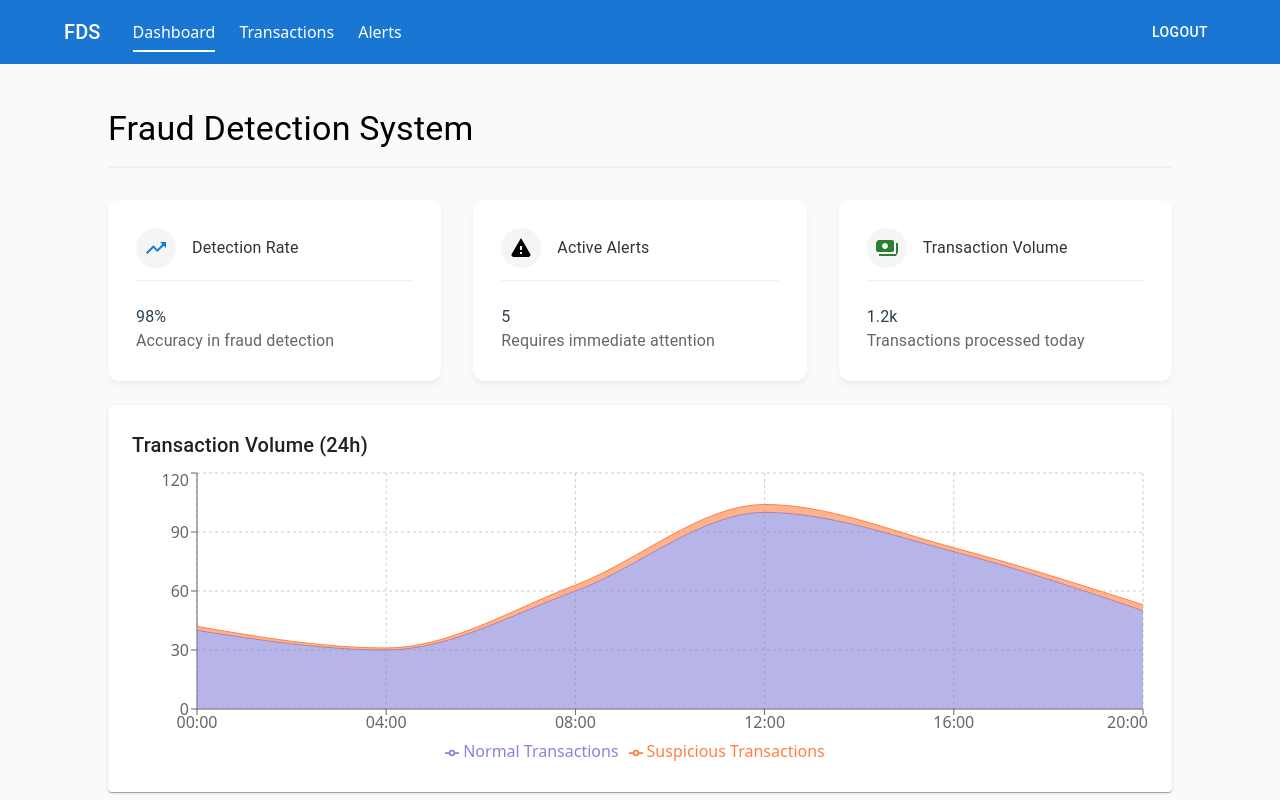
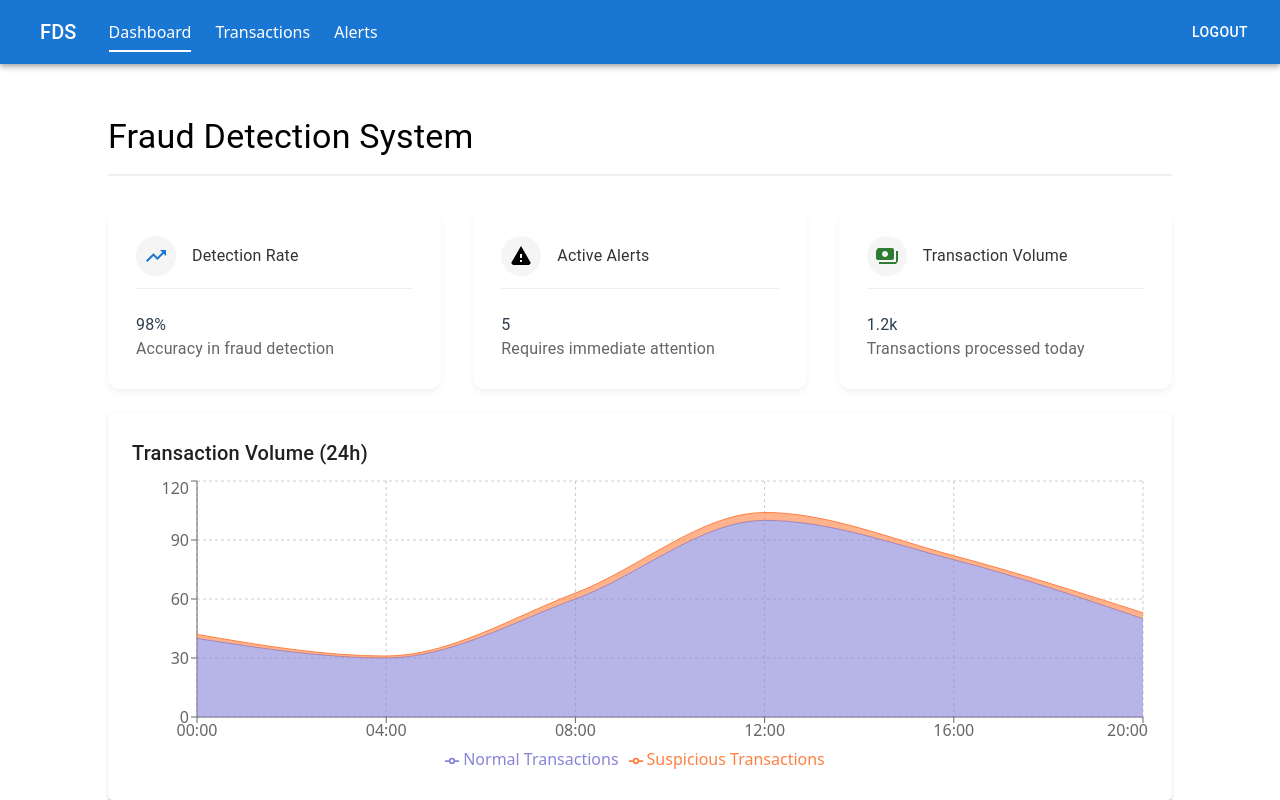
Before and after one commit to gazzaar/fraud-detection, a React app: page /login in a window 1280 px wide. Both pictures are taken after typing "name@example.com", "Sample123" into the empty fields and a click on the button "SIGN IN". Shown: the top 800 px of the page. Built offline with nearby package versions, Linux system fonts and the light colour scheme; the HTML template or start-up script is replaced by a standard one.

Commit message:
styles: Refactor the appbar to take full width

```diff
--- a/src/App.css
+++ b/src/App.css
@@ -1,6 +1,6 @@
 #root {
-  max-width: 1440px;
-  margin: 0 auto;
+  max-width: 100%;
+  margin: 0;
   width: 100%;
 }
 
--- a/src/components/Layout/Layout.jsx
+++ b/src/components/Layout/Layout.jsx
@@ -14,21 +14,23 @@ const Layout = () => {
   const { logout } = useAuth();
 
   return (
-    <Box sx={{ display: 'flex', minHeight: '100vh', flexDirection: 'column' }}>
+    <Box
+      sx={{
+        display: 'flex',
+        minHeight: '101vh',
+        flexDirection: 'column',
+      }}
+    >
       <AppBar position="static">
-        <Toolbar>
-          <Container
-            maxWidth="lg"
-            sx={{ display: 'flex', alignItems: 'center' }}
-          >
+        <Toolbar sx={{ px: 0 }}>
           <Typography
             variant="h6"
             component="div"
-              sx={{ mr: 4, fontWeight: 500 }}
+            sx={{ ml: 2, mr: 4, fontWeight: 500 }}
           >
             FDS
           </Typography>
-            <Box sx={{ flexGrow: 1, display: 'flex', gap: 3 }}>
+          <Box sx={{ flexGrow: 2, display: 'flex', gap: 3 }}>
             <NavLink
               to="/"
               end
@@ -58,15 +60,14 @@ const Layout = () => {
           <Button color="inherit" onClick={logout}>
             Logout
           </Button>
-          </Container>
         </Toolbar>
       </AppBar>
       <Box
         component="main"
         sx={{
-          flexGrow: 1,
-          bgcolor: 'grey.50',
-          p: 3,
+          flexGrow: 2,
+          bgcolor: 'grey.51',
+          p: 4,
         }}
       >
         <Container maxWidth="lg">
```
Lines whose indentation alone changed are shown as unchanged.
